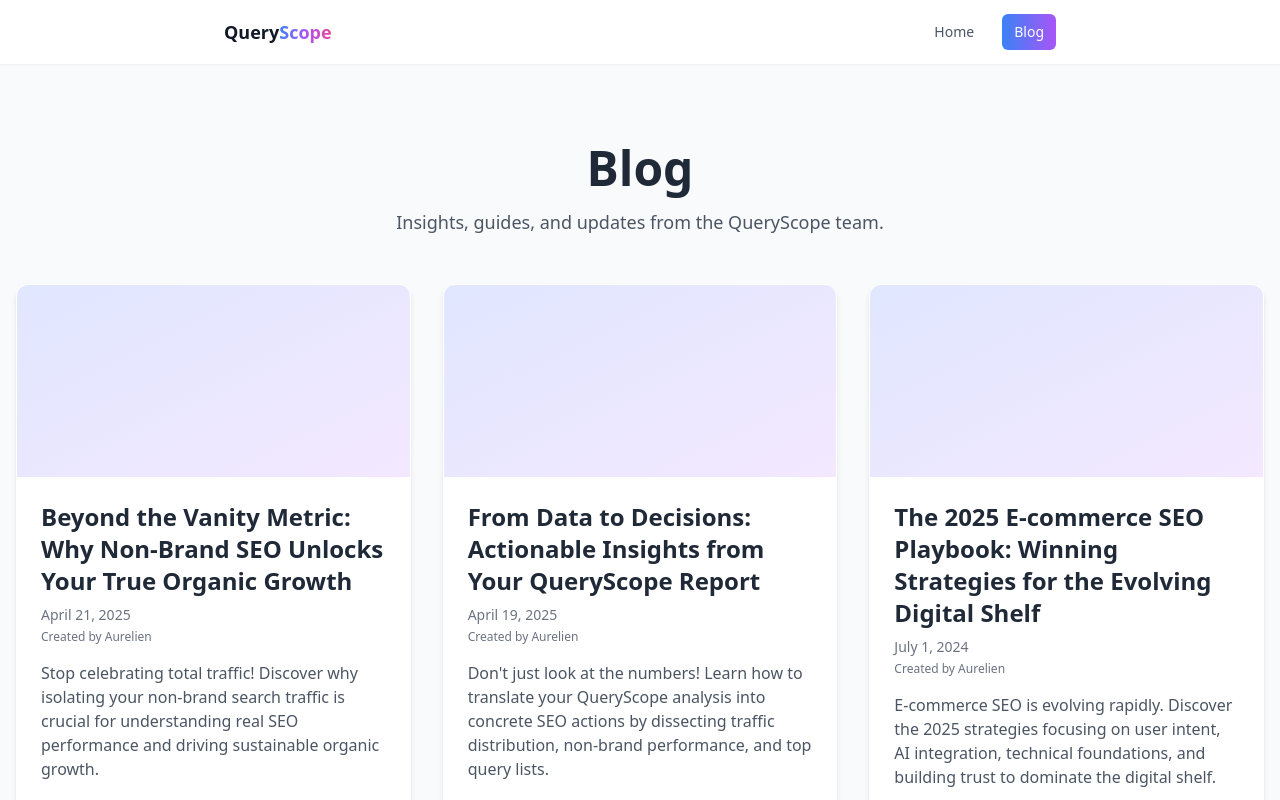
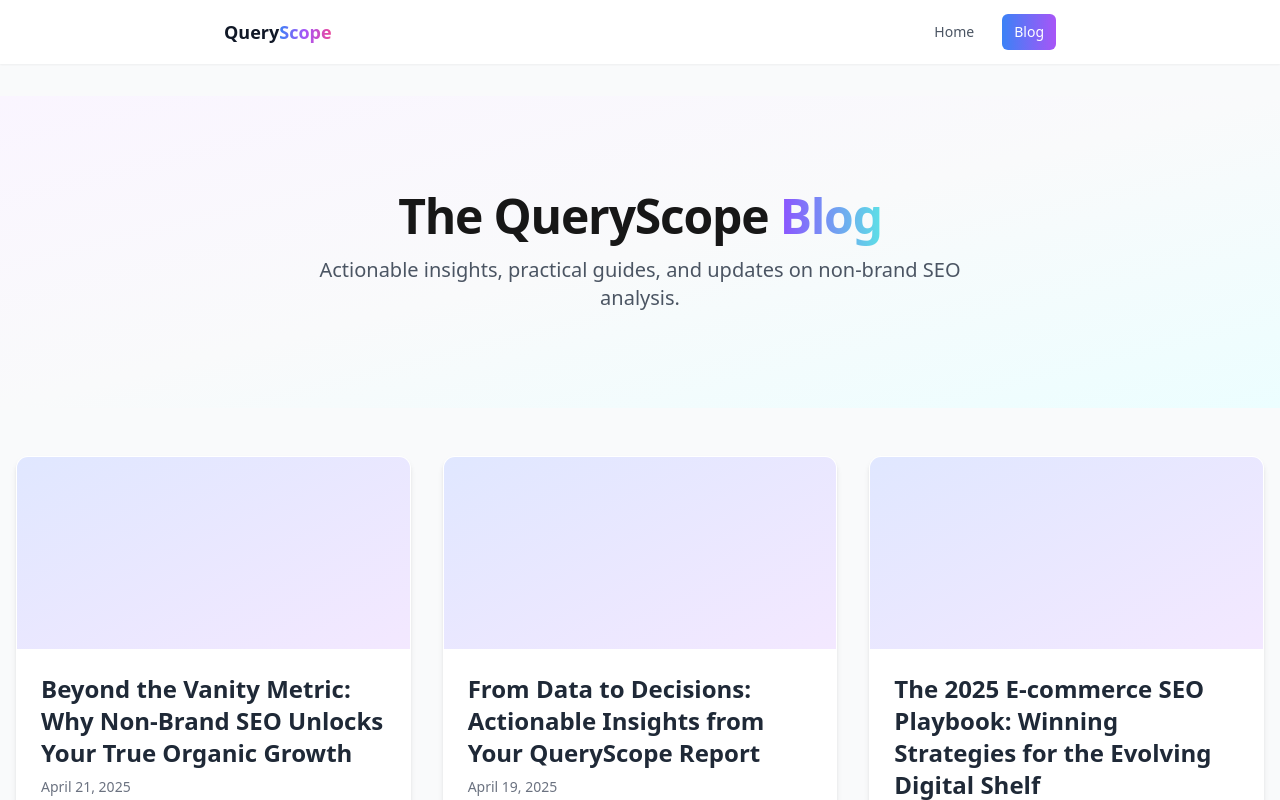
Before and after one commit to Orelrise/queryscope-deploy, a Next.js app in the folder frontend/: page /blog in a window 1280 px wide. Shown: the top 800 px of the page. Built offline with nearby package versions, Linux system fonts and the light colour scheme.

Commit message:
feat: add gradient hero section to blog page

```diff
--- a/frontend/src/app/blog/page.tsx
+++ b/frontend/src/app/blog/page.tsx
@@ -41,10 +41,20 @@ export default function BlogPage() {
   return (
     <div className="min-h-screen flex flex-col bg-gray-50 dark:bg-neutral-950">
       <Header />
+
+      {/* New Blog Hero Section */}
+      <section className="py-16 md:py-24 bg-gradient-to-br from-purple-50 dark:from-purple-900 via-gray-50 dark:via-neutral-950 to-cyan-50 dark:to-cyan-900">
+        <div className="container mx-auto px-4 text-center">
+          <h1 className="text-4xl md:text-5xl font-extrabold text-neutral-900 dark:text-neutral-100 tracking-tight mb-4">
+            The QueryScope <span className="text-transparent bg-clip-text bg-gradient-to-r from-primary to-secondary">Blog</span>
+          </h1>
+          <p className="text-lg md:text-xl text-gray-600 dark:text-neutral-300 max-w-2xl mx-auto">
+            Actionable insights, practical guides, and updates on non-brand SEO analysis.
+          </p>
+        </div>
+      </section>
+
       <div className="container mx-auto px-4 py-12 flex-grow">
-        <h1 className="text-4xl md:text-5xl font-bold mb-4 text-center text-gray-800 dark:text-neutral-100">Blog</h1>
-        <p className="text-center text-gray-600 dark:text-gray-300 mb-12 text-lg">Insights, guides, and updates from the QueryScope team.</p>
-
         <div className="grid gap-8 md:grid-cols-2 lg:grid-cols-3">
           {/* Map over sortedPosts which now contains metadata */}
           {sortedPosts.map((post) => (
```
